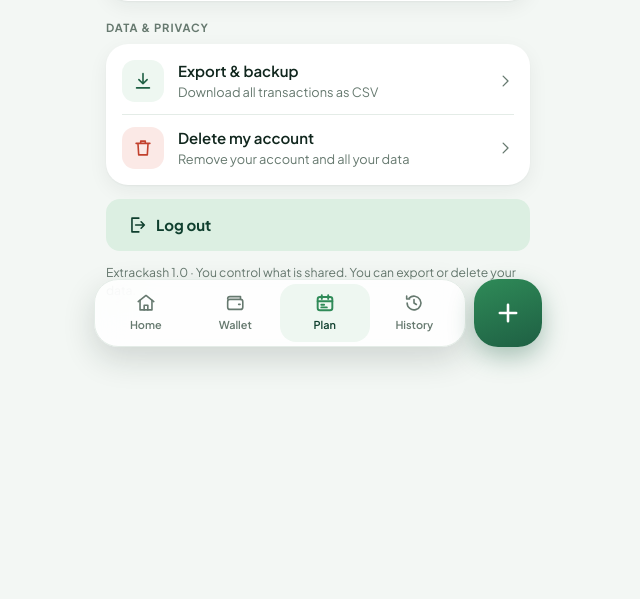
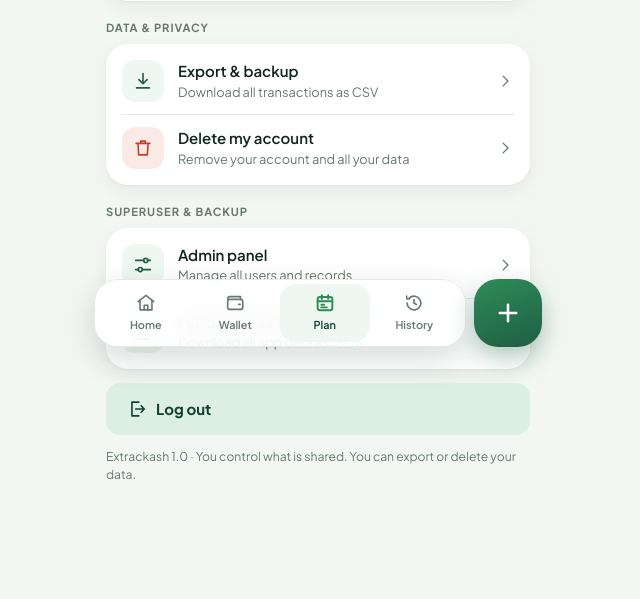
Before and after one commit to Psyche0524/extrackash-expense-tracker, a Django app: page /settings/ in a window 1280 px wide. Shown: the part 443-1042 px from the top of the page, without its empty margins (322-962 px from the left). Before the commit the page ends 812 px from the top, so only its background shows below. Run offline with Django 5.2, Linux system fonts and the light colour scheme; the visitor is signed in with stand-in values (Sample User, id 1).

Commit message:
admin panel

```diff
--- a/apps/dashboard/urls.py
+++ b/apps/dashboard/urls.py
@@ -4,4 +4,5 @@ from . import views
 
 urlpatterns = [
     path('', views.home, name='home'),
+    path('shared/', views.shared, name='shared'),
 ]
--- a/apps/households/urls.py
+++ b/apps/households/urls.py
@@ -1,10 +1,7 @@
 from django.urls import path
 
-from . import views
+app_name = "households"
 
 urlpatterns = [
-    path('explore/shared/', views.shared, name='shared'),
-    path('explore/shared/new/', views.household_new, name='household_new'),
-    path('explore/shared/invite/', views.household_invite, name='household_invite'),
-    path('explore/shared/leave/', views.household_leave, name='household_leave'),
+    # path("", views.index, name="index"),
 ]
--- a/apps/system_settings/urls.py
+++ b/apps/system_settings/urls.py
@@ -6,4 +6,5 @@ urlpatterns = [
     path('explore/', views.explore, name='explore'),
     path('settings/', views.settings_page, name='settings'),
     path('settings/delete/', views.delete_account, name='delete_account'),
+    path('backup/download/', views.download_full_backup, name='download_backup'),
 ]
--- a/apps/system_settings/views.py
+++ b/apps/system_settings/views.py
@@ -1,7 +1,16 @@
+import io
+from datetime import datetime
+
 from django.contrib import messages
 from django.contrib.auth import logout
-from django.contrib.auth.decorators import login_required
+from django.contrib.auth.decorators import login_required, user_passes_test
+from django.core.management import call_command
+from django.http import HttpResponse
 from django.shortcuts import redirect, render
+
+
+def is_superuser(user):
+    return user.is_authenticated and user.is_superuser
 
 
 def explore(request):
@@ -22,3 +31,22 @@ def delete_account(request):
         messages.success(request, 'Your account and data were deleted.')
         return redirect('welcome')
     return render(request, 'delete_account.html', {'tab': 'plan'})
+
+
+@user_passes_test(is_superuser)
+def download_full_backup(request):
+    buffer = io.StringIO()
+
+    call_command(
+        'dumpdata',
+        exclude=['contenttypes', 'auth.permission', 'sessions.session', 'admin.logentry'],
+        indent=2,
+        stdout=buffer,
+    )
+
+    timestamp = datetime.now().strftime('%Y-%m-%d_%H%M%S')
+    filename = f'extrackash_backup_{timestamp}.json'
+
+    response = HttpResponse(buffer.getvalue(), content_type='application/json')
+    response['Content-Disposition'] = f'attachment; filename="{filename}"'
+    return response
--- a/templates/settings.html
+++ b/templates/settings.html
@@ -33,6 +33,14 @@
   <li><a class="row" href="{% url 'delete_account' %}"><span class="tile danger">{% icon 'trash' %}</span><span class="row-text"><strong>Delete my account</strong><small>Remove your account and all your data</small></span>{% icon 'next' %}</a></li>
 </ul>
 
+{% if request.user.is_superuser %}
+<p class="label">Superuser &amp; backup</p>
+<ul class="list surface">
+  <li><a class="row" href="{% url 'admin:index' %}" target="_blank" rel="noopener"><span class="tile">{% icon 'settings' %}</span><span class="row-text"><strong>Admin panel</strong><small>Manage all users and records</small></span>{% icon 'next' %}</a></li>
+  <li><a class="row" href="{% url 'download_backup' %}"><span class="tile">{% icon 'download' %}</span><span class="row-text"><strong>Full database backup</strong><small>Download all app data as JSON</small></span>{% icon 'next' %}</a></li>
+</ul>
+{% endif %}
+
 <form method="post" action="{% url 'logout' %}">
   {% csrf_token %}<button class="btn soft block left">{% icon 'logout' %}Log out</button>
 </form>
```
Also changed, not shown: apps/dashboard/views.py (+8 -0 lines), urls.py (added, +10 -0 lines).
